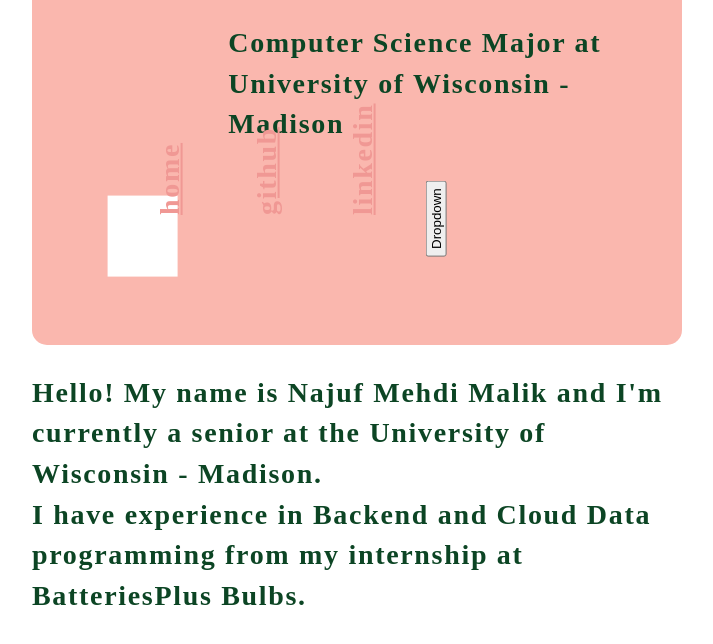
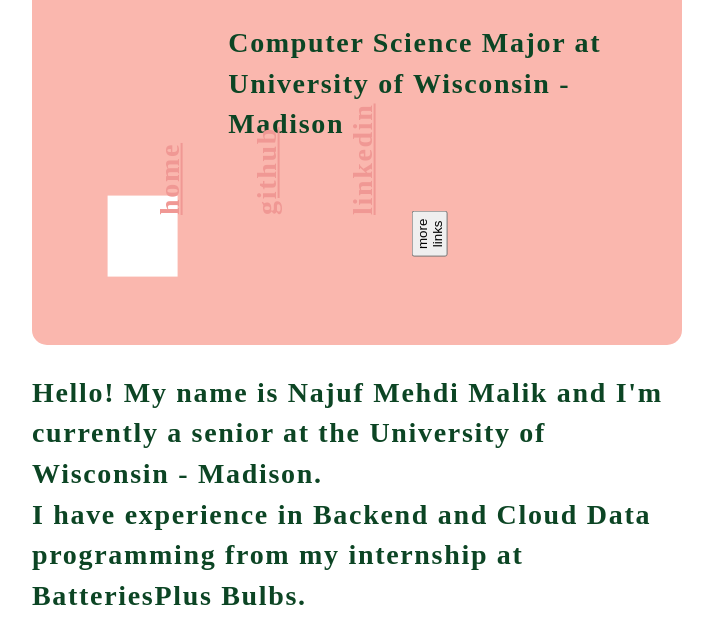
Before and after one commit to najufmalik/NajufMalikWebsite, a plain HTML site: page index.html in a window 1280 px wide. Shown: the part 272-916 px from the top of the page, without its empty margins (283-996 px from the left). Drawn offline with Linux system fonts and the light colour scheme.

Commit message:
Update index.html

```diff
--- a/index.html
+++ b/index.html
@@ -22,7 +22,7 @@
                					<a href="https://github.com/najufmalik">github</a>
                 				<a href="https://www.linkedin.com/in/najufmalik/">linkedin</a>
 						<div class="dropdown">
-							<button onclick="myFunction()" class="dropbtn">Dropdown</button>
+							<button onclick="myFunction()" class="dropbtn">more links</button>
 							<div id="myDropdown" class="dropdown-content">
 								<a href="https://github.com/najufmalik/NajufMalikWebsite/blob/93642aedce1ae8d1e2e029df285cbfc26e5b924a/Najuf%20Malik%20Resume.pdf">resume</a>
 								<a href="https://www.behance.net/najufmalik">art portfolio</a>
```
